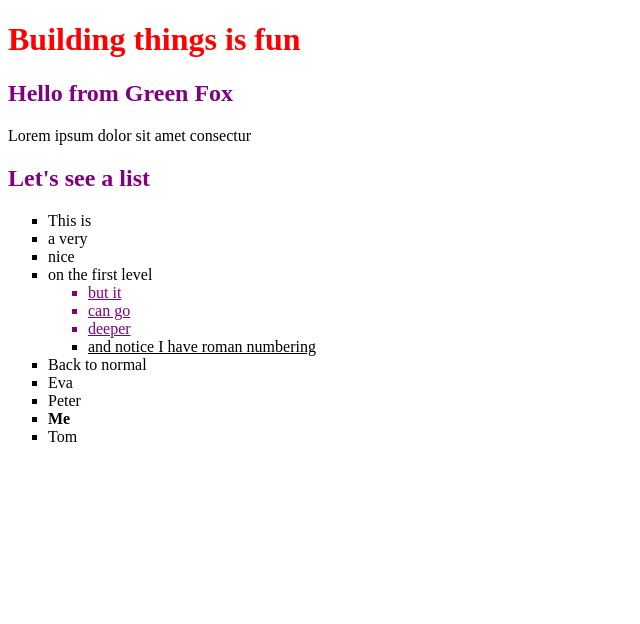
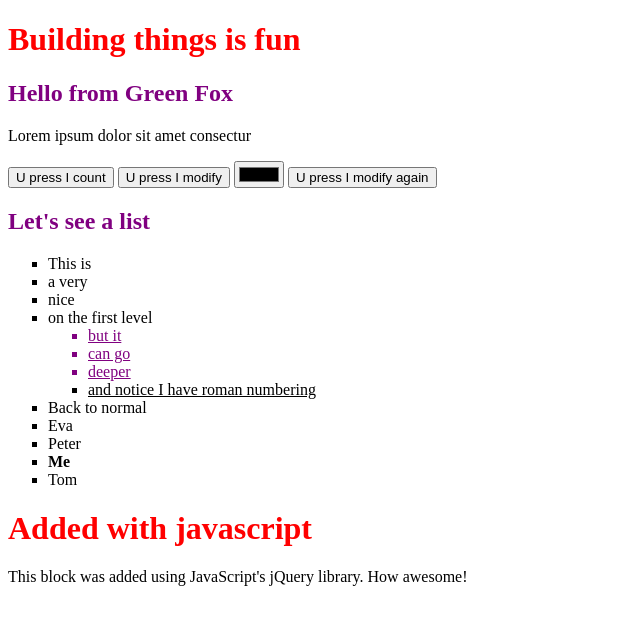
Before and after one commit to 314tyu/jQuery-practicing, a plain HTML site: page index.html in a window 1280 px wide. Shown: the whole page, without its empty margins (0-640 px from the left). Drawn offline with nearby package versions, Linux system fonts and the light colour scheme.

Commit message:
Practicing the data-exchange and events

```diff
--- a/index.html
+++ b/index.html
@@ -12,6 +12,13 @@
   <h1>Building things is fun</h1>
   <h2 class="purple">Hello from Green Fox</h2>
   <p>Lorem ipsum dolor sit amet consectur</p>
+
+  <button class="counter">U press I count</button>
+  <button class="changer1">U press I modify</button>
+
+  <input type="color" id="newColor">
+  <button class="changer2">U press I modify again</button>
+
   <h2 class="purple">Let's see a list</h2>
   <ul>
     <li>This is</li>
--- a/scripts.js
+++ b/scripts.js
@@ -1,3 +1,18 @@
+$('.counter').on('click', () => {
+  console.log("Yeah, you've just clicked me");
+});
+
+$('.changer1').on('click', () => {
+  $('.counter').text("Ugorj a kútba");
+  $('.counter').css("background", "yellow");
+});
+
+$('.changer2').one('click', () => {
+  var changeColor = document.getElementById('newColor').value;
+  console.log(changeColor);
+  $('button').css("background", changeColor);
+});
+
 let names = ['Eva', "Peter", "Me", "Tom"];
 console.log (names);
 
@@ -10,10 +25,31 @@ names.forEach(value => {
       '<li class="me">'+value+'</li>'
     );
   }
- /* console.log(value);*/
 });
 
 $('.me').css("font-weight", "bold");
+
+let additionalBlock = {
+  title: "Added with javascript",
+  text: "This block was added using JavaScript's jQuery library. How awesome!"
+};
+
+$('main').append(
+    '<h1>'+additionalBlock.title+'</h1>'
+    )
+
+    $('main').append(
+      '<p>'+additionalBlock.text+'</p>'
+      )
+
+
+
+
+///////////////////////
+//Korábbi gyakorlatok//
+///////////////////////
+
+
 
 /*$('main').append(
   '<h3 id="new">Meglepiiii</h3>'
```
